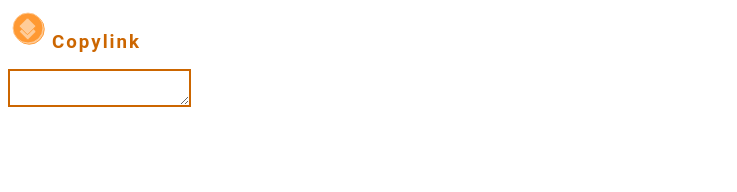
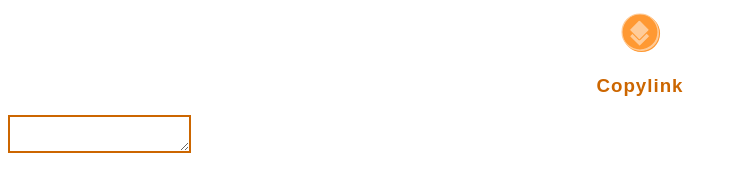
Before and after one commit to rgbstudios/copylink, a browser extension: page app/index.html in a window 1280 px wide. Shown: the whole page, without its empty margins (0-737 px from the left). Drawn offline with Linux system fonts and the light colour scheme.

Commit message:
Update UI

```diff
--- a/app/styles.css
+++ b/app/styles.css
@@ -9,11 +9,12 @@ textarea {
 } ::selection, h3, p {
 	color: hsl(30,100%,40%);
 } h3, p, textarea {
-	font-family: Roboto, Arial;
+	font-family: Arial;
 	text-align: center;
 } #icon {
-	width: 40px;
+	margin: 0 auto;
+	display: block;
+	width: 48px;
 } #title {
-	display: inline;
-	letter-spacing: 2px;
+	letter-spacing: 1px;
 }
```
